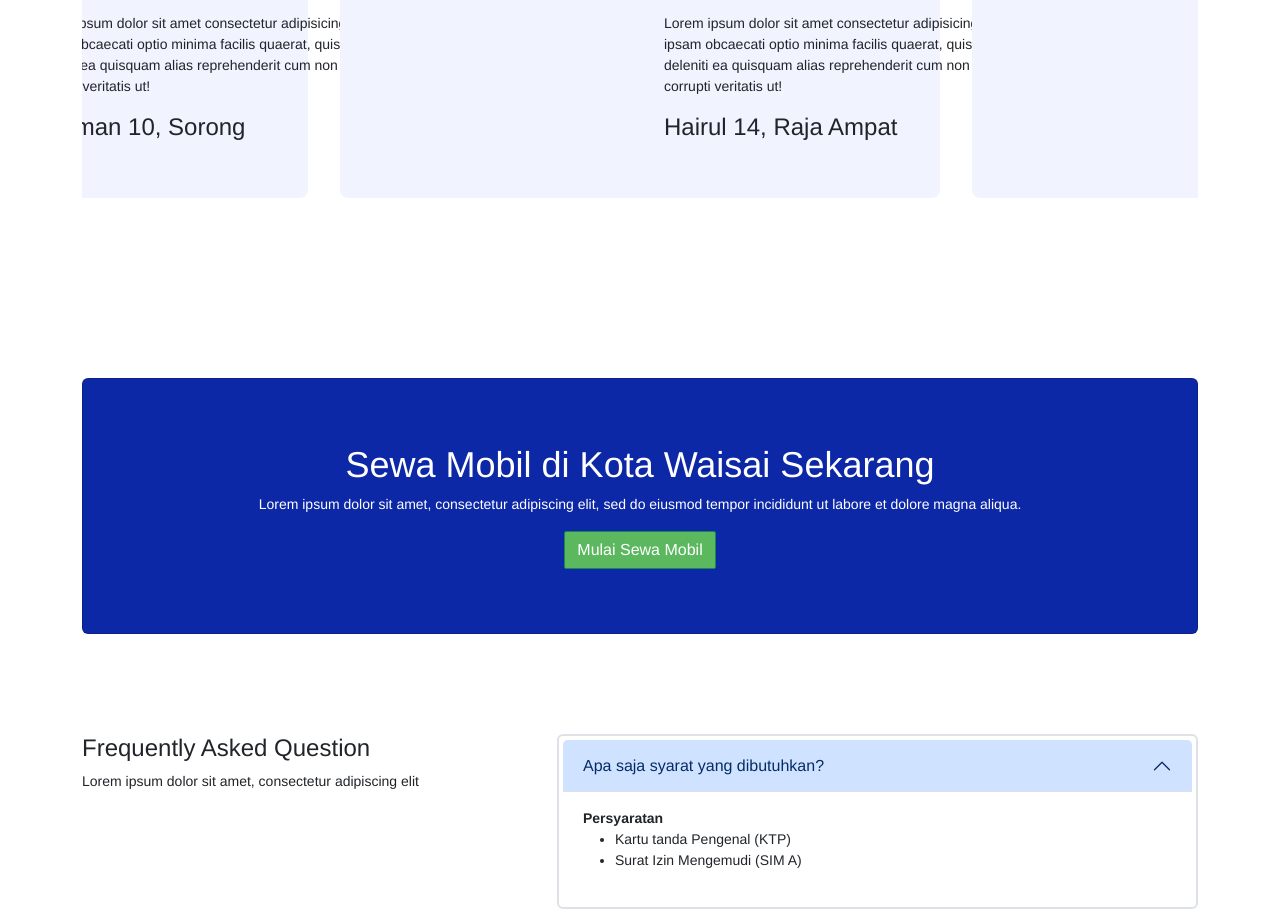
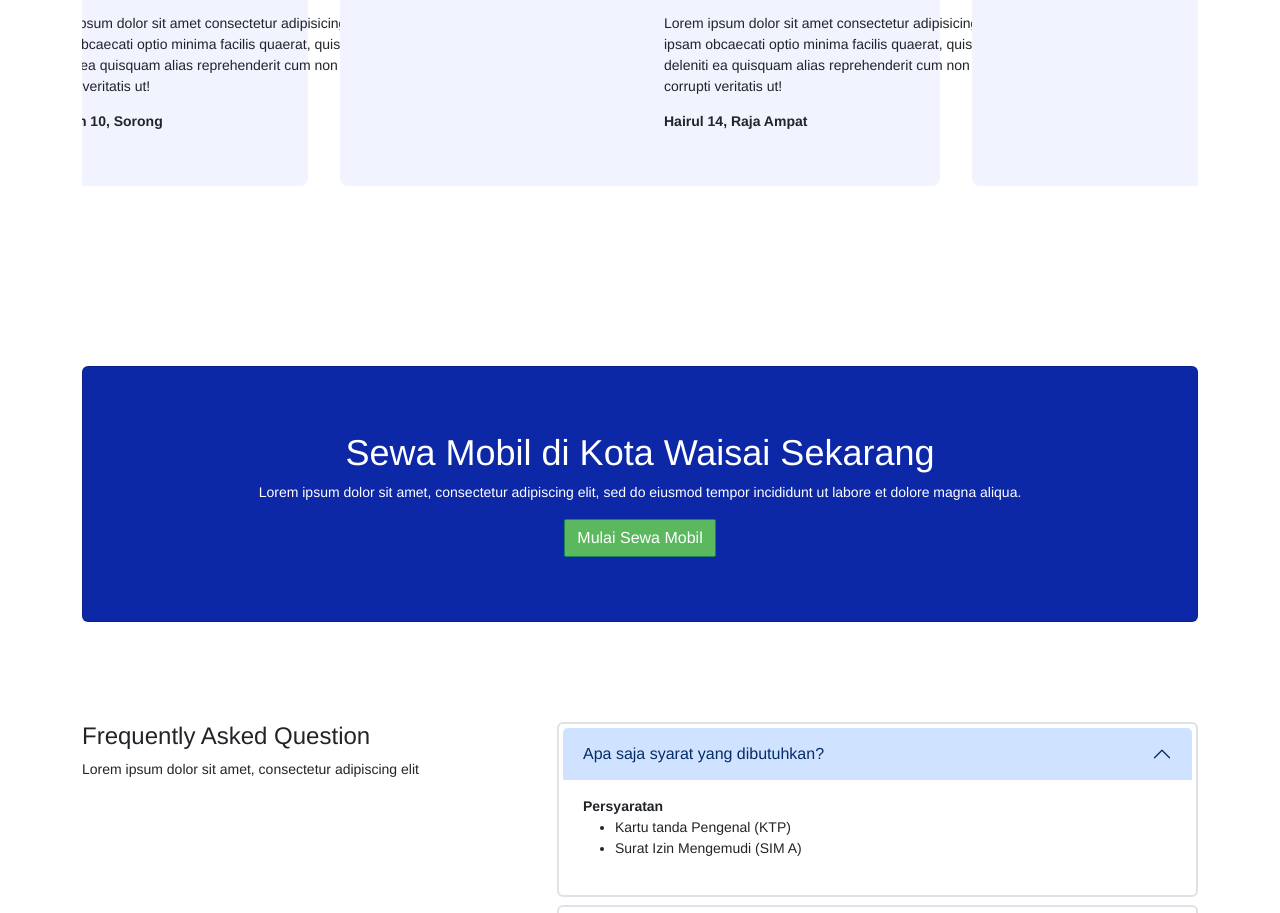
Before and after one commit to hairulpakazola/Binar-Rental-Car, a plain HTML site: page index.html in a window 1280 px wide. Shown: the part 2947-3860 px from the top of the page. Drawn offline with nearby package versions, Linux system fonts and the light colour scheme.

Commit message:
Add files via upload

```diff
--- a/index.html
+++ b/index.html
@@ -175,7 +175,7 @@
                   culpa harum deleniti ea quisquam alias reprehenderit cum
                   non nam fugiat corrupti veritatis ut!
                 </p>
-                <h3 class="username" style="font-size: 24px;">Hairul 14, Raja Ampat</h3>
+                <h3 class="username" style="font-size: 14px;"><strong>Hairul 14, Raja Ampat</strong></h3>
               </div>
             </div>
           </div>
@@ -198,7 +198,7 @@
                   culpa harum deleniti ea quisquam alias reprehenderit cum
                   non nam fugiat corrupti veritatis ut!
                 </p>
-                <h3 class="username" style="font-size: 24px;">Hasan 17, Bau Bau</h3>
+                <h3 class="username" style="font-size: 14px;"><strong>Hasan 17, Bau Bau</strong></h3>
               </div>
             </div>
           </div>
@@ -221,7 +221,7 @@
                   culpa harum deleniti ea quisquam alias reprehenderit cum
                   non nam fugiat corrupti veritatis ut!
                 </p>
-                <h3 class="username" style="font-size: 24px;">Hasman 10, Sorong</h3>
+                <h3 class="username" style="font-size: 14px;"><strong>Hasman 10, Sorong</strong></h3>
               </div>
             </div>
           </div>
```
